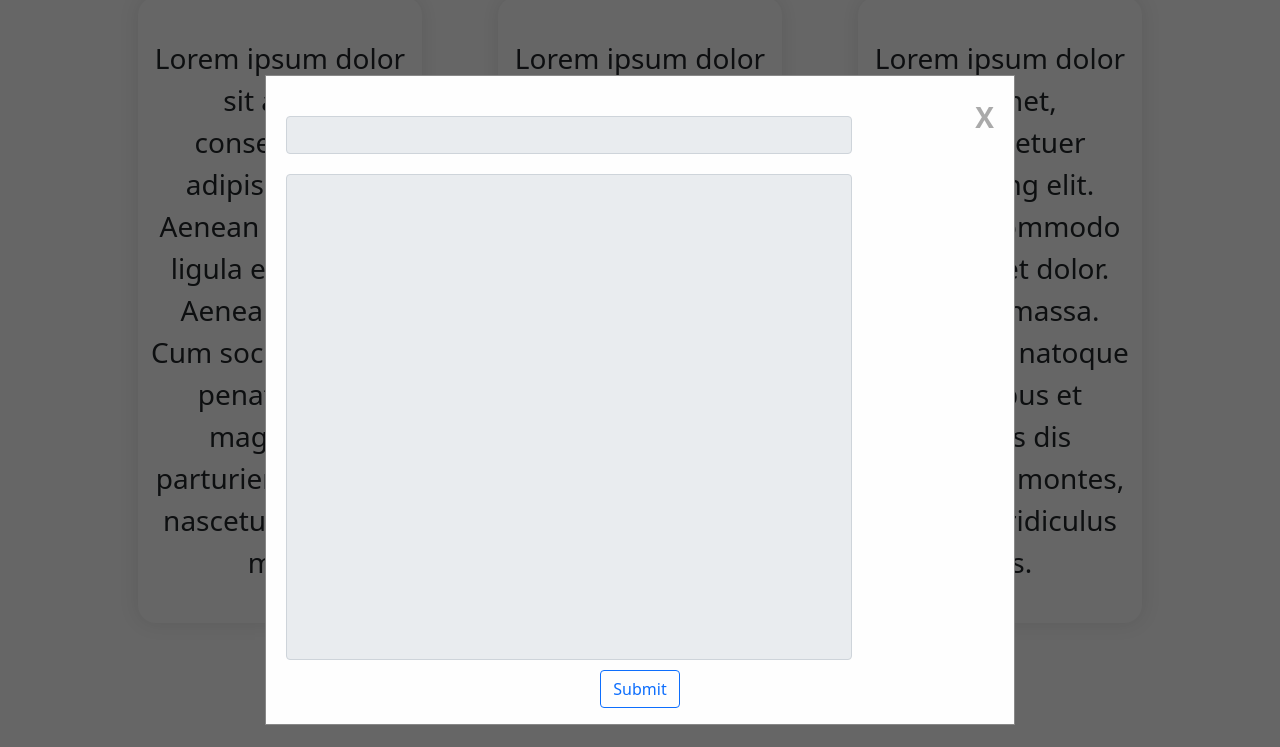
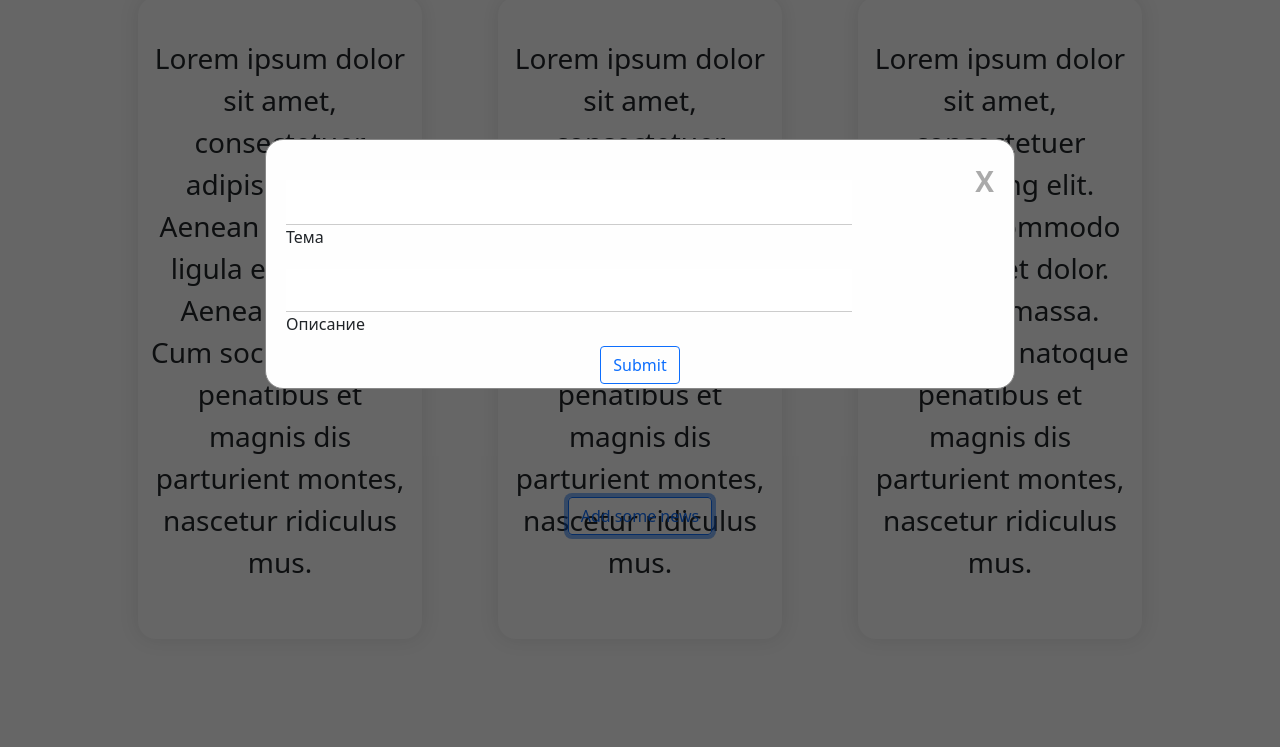
Before and after one commit to Lazeeerrrr/news_app, a plain HTML site: page index.html in a window 1280 px wide. Both pictures are taken after a click on the button "Add some news". Shown: the part 53-800 px from the top of the page. Drawn offline with nearby package versions, Linux system fonts and the light colour scheme.

Commit message:
Delete some comments, add new modal window style, add a windows close function on a "submit" event

```diff
--- a/app.js
+++ b/app.js
@@ -25,10 +25,8 @@ submit.addEventListener('click', (e) => {
 
   const blog = document.createElement("DIV");
   const blogContainer = document.createElement("DIV");
-  // const titleText = document.createElement("P");
   const aboutText = document.createElement("P");
-  // titleText.innerHTML = title.value;
-  // titleText.classList.add('title-text');
+
   blogContainer.classList.add('text-container');
   aboutText.innerHTML = about.value;
   aboutText.classList.add('about-text');
@@ -44,37 +42,5 @@ submit.addEventListener('click', (e) => {
   console.log('Объект создался');
   console.log(title.value);
 
-  // const blog = document.createElement('DIV');
-  // blog.classList.add('news-col');
-  // blog.textContent = "Lorem ipsum dolor sit amet";
-  // blog.style.display = 'block';
-  // row.style.display = 'block';
-  // row.style.margin = '10px';
-  // row.prepend(blog);
-  // row.removeChild(some);
-  // console.log('Объект создался');
+  modal.style.display = "none";
 });
-
-// let button = document.querySelector('button');
-// let list = document.querySelector('ul');
-// button.addEventListener('click', () => {
-//     const li = document.createElement('li');
-//     li.textContent = prompt('Введите название нового ToDo');
-//     list.append(li);
-// });
-
-// list.addEventListener('click', (e) => {
-//     if (e.target.tagName === 'LI') {
-//         e.target.remove();
-//     }
-// })
-
-// let button = document.querySelector('button');
-// let div = document.querySelector('.container');
-
-
-// button.addEventListener('click', () => {
-//   const li = document.createElement('li');
-//   li.textContent = 'Введите название нового ToDo';
-//   div.prepend(li);
-// });
--- a/index.html
+++ b/index.html
@@ -13,32 +13,23 @@
     <h1 class="head-text text-white">News</h1>
   </div>
   <div class="news">
-    <!-- <div class="news__text m-10 bg-primary text-white fs-3">
-      <p>Lorem ipsum dolor sit amet, consectetuer adipiscing elit.
+    <div class="row">
+      <div class="col fs-3"><p>Lorem ipsum dolor sit amet, consectetuer adipiscing elit.
         Aenean commodo ligula eget dolor. Aenean massa.
         Cum sociis natoque penatibus et magnis dis parturient montes,
-        nascetur ridiculus mus. Donec quam felis, ultricies nec,
-        pellentesque eu, pretium quis, sem.
-        Nulla consequat massa quis enim.
-        Curabitur ullamcorper ultricies nisi. Nam eget dui.</p>
-    </div> -->
+        nascetur ridiculus mus.</p></div>
+    </div>
     <div class="row">
-      <div class="col fs-3">Lorem ipsum dolor sit amet, consectetuer adipiscing elit.
+      <div class="col fs-3"><p>Lorem ipsum dolor sit amet, consectetuer adipiscing elit.
         Aenean commodo ligula eget dolor. Aenean massa.
         Cum sociis natoque penatibus et magnis dis parturient montes,
-        nascetur ridiculus mus.</div>
+        nascetur ridiculus mus.</p></div>
     </div>
     <div class="row">
-      <div class="col fs-3">Lorem ipsum dolor sit amet, consectetuer adipiscing elit.
+      <div class="col fs-3"><p>Lorem ipsum dolor sit amet, consectetuer adipiscing elit.
         Aenean commodo ligula eget dolor. Aenean massa.
         Cum sociis natoque penatibus et magnis dis parturient montes,
-        nascetur ridiculus mus.</div>
-    </div>
-    <div class="row">
-      <div class="col fs-3">Lorem ipsum dolor sit amet, consectetuer adipiscing elit.
-        Aenean commodo ligula eget dolor. Aenean massa.
-        Cum sociis natoque penatibus et magnis dis parturient montes,
-        nascetur ridiculus mus.</div>
+        nascetur ridiculus mus.</p></div>
     </div>
   </div>
   <div class="add">
@@ -47,8 +38,14 @@
   <div id="my_modal" class="modal">
     <div class="content">
       <span class="close">X</span>
-      <input type="text" class="title input-group-text" id="title">
-      <input type="text" class="description input-group-text" id="about">
+      <div class="group">
+        <input type="text" class="title" id="title">
+        <label>Тема</label>
+      </div>
+      <div class="group">
+        <input type="text" class="description" id="about">
+        <label>Описание</label>
+      </div>
       <div class="submit_button">
         <button type="button" class="btn btn-outline-primary">Submit</button>
       </div>
--- a/stylesheet.css
+++ b/stylesheet.css
@@ -53,13 +53,14 @@
 
 .modal .content {
   background-color: #fefefe;
-  margin: 10% auto;
+  margin: 15% auto;
   padding: 20px;
   border: 1px solid #888;
+  border-radius: 18px;
   width: 80%;
   z-index: 99999;
   width: 750px;
-  height: 650px;
+  height: 250px;
 }
 .close {
   margin: 0;
@@ -79,13 +80,32 @@
 .title {
   margin-top: 20px;
   width: 80%;
+  font-size: 16px;
+  padding: 10px;
+  display: block;
+  border: none;
+  border-bottom: 1px solid #ccc;
 }
 .description {
   margin-top: 20px;
   width: 80%;
   height: 80%;
   display: block;
+  font-size: 16px;
+  padding: 10px;
+  display: block;
+  border: none;
+  border-bottom: 1px solid #ccc;
 }
+
+.title:focus {
+  outline: none;
+}
+
+.description:focus {
+  outline: none;
+}
+
 .add {
   display: flex;
   justify-content: center;
```
